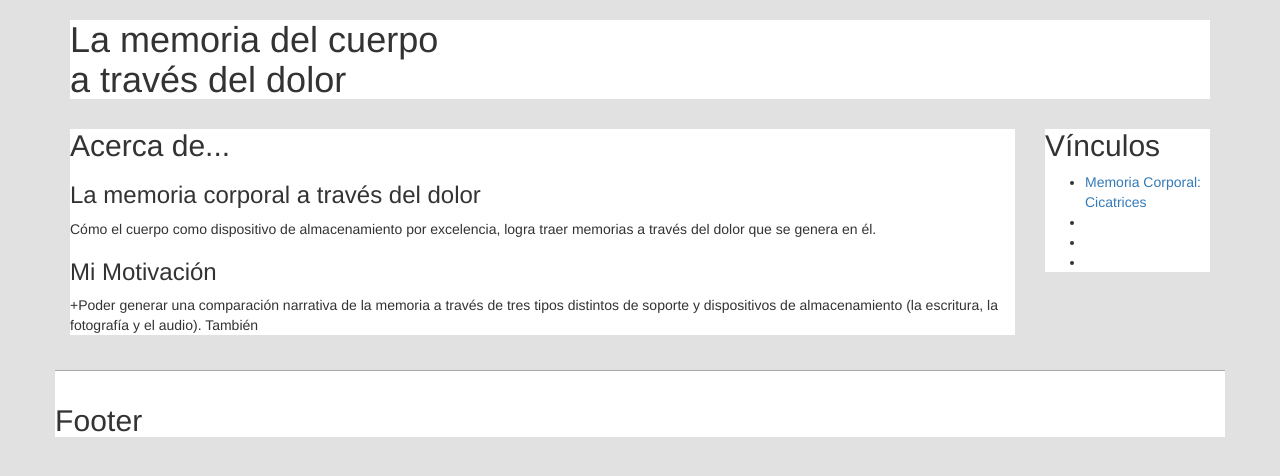
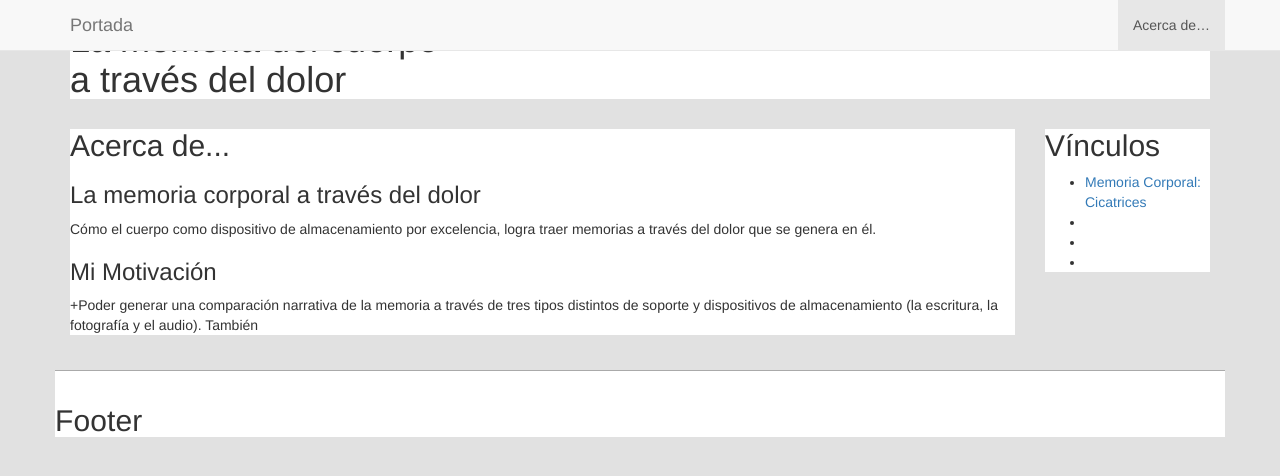
Before and after one commit to camilavenegass/comp-10-abril, a plain HTML site: page about.html in a window 1280 px wide. Drawn offline with Linux system fonts and the light colour scheme.

Commit message:
Update about.html

```diff
--- a/about.html
+++ b/about.html
@@ -13,6 +13,24 @@
         <![endif]-->
     </head>
     <body>
+         <nav class="navbar navbar-default navbar-fixed-top">
+        <div class="container">
+          <div class="navbar-header">
+            <button type="button" class="navbar-toggle collapsed" data-toggle="collapse" data-target="#navbar" aria-expanded="false" aria-controls="navbar">
+              <span class="sr-only">Toggle navigation</span>
+              <span class="icon-bar"></span>
+              <span class="icon-bar"></span>
+              <span class="icon-bar"></span>
+            </button>
+            <a class="navbar-brand" href="index.html">Portada</a>
+          </div>
+          <div id="navbar" class="navbar-collapse collapse">
+            <ul class="nav navbar-nav navbar-right">
+              <li class="active"><a href="about.html">Acerca de…</a></li>
+            </ul>
+          </div><!--/.nav-collapse -->
+        </div>
+      </nav>
       <div class="container">
       <div class="row">
       <div class="col-sm-12">
```
